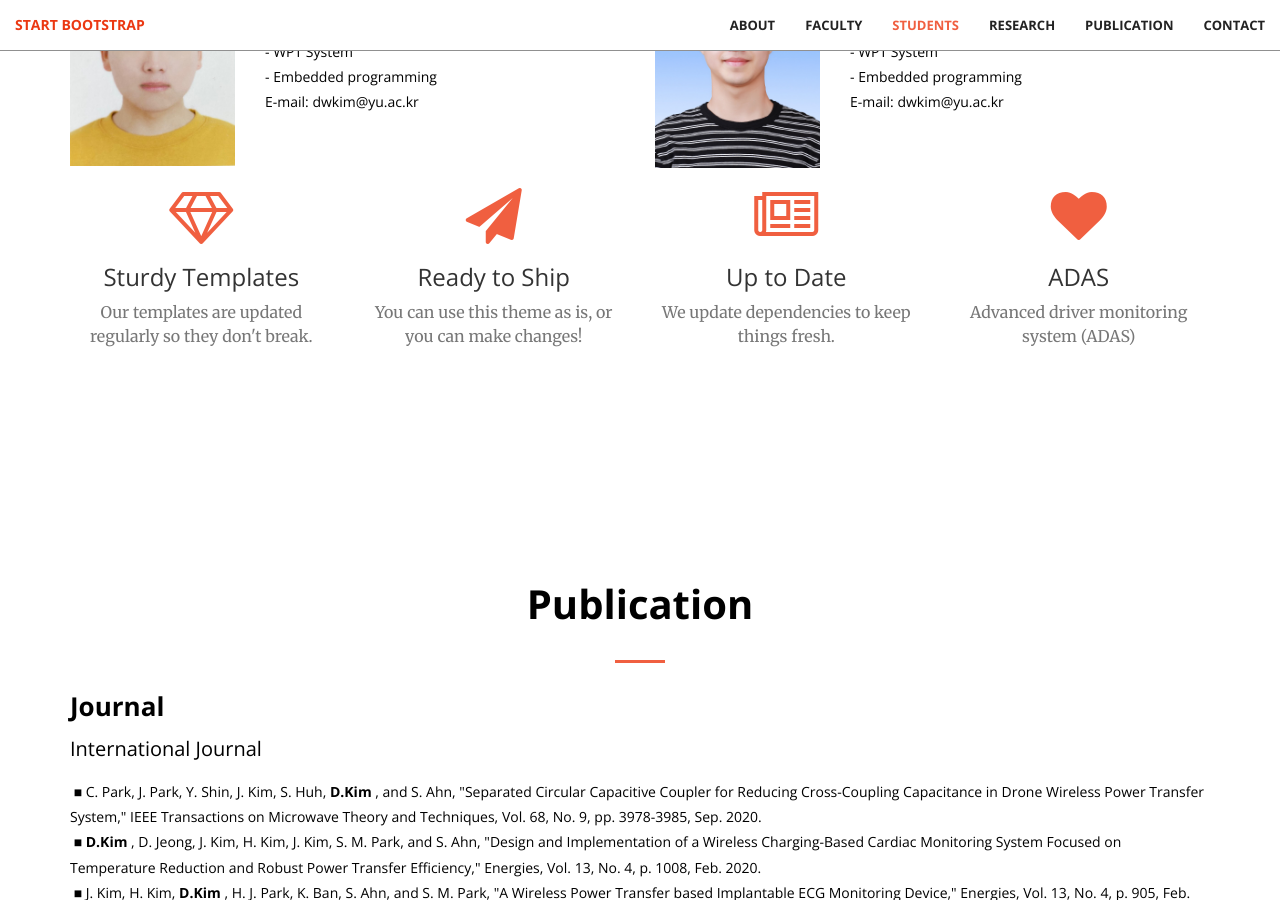
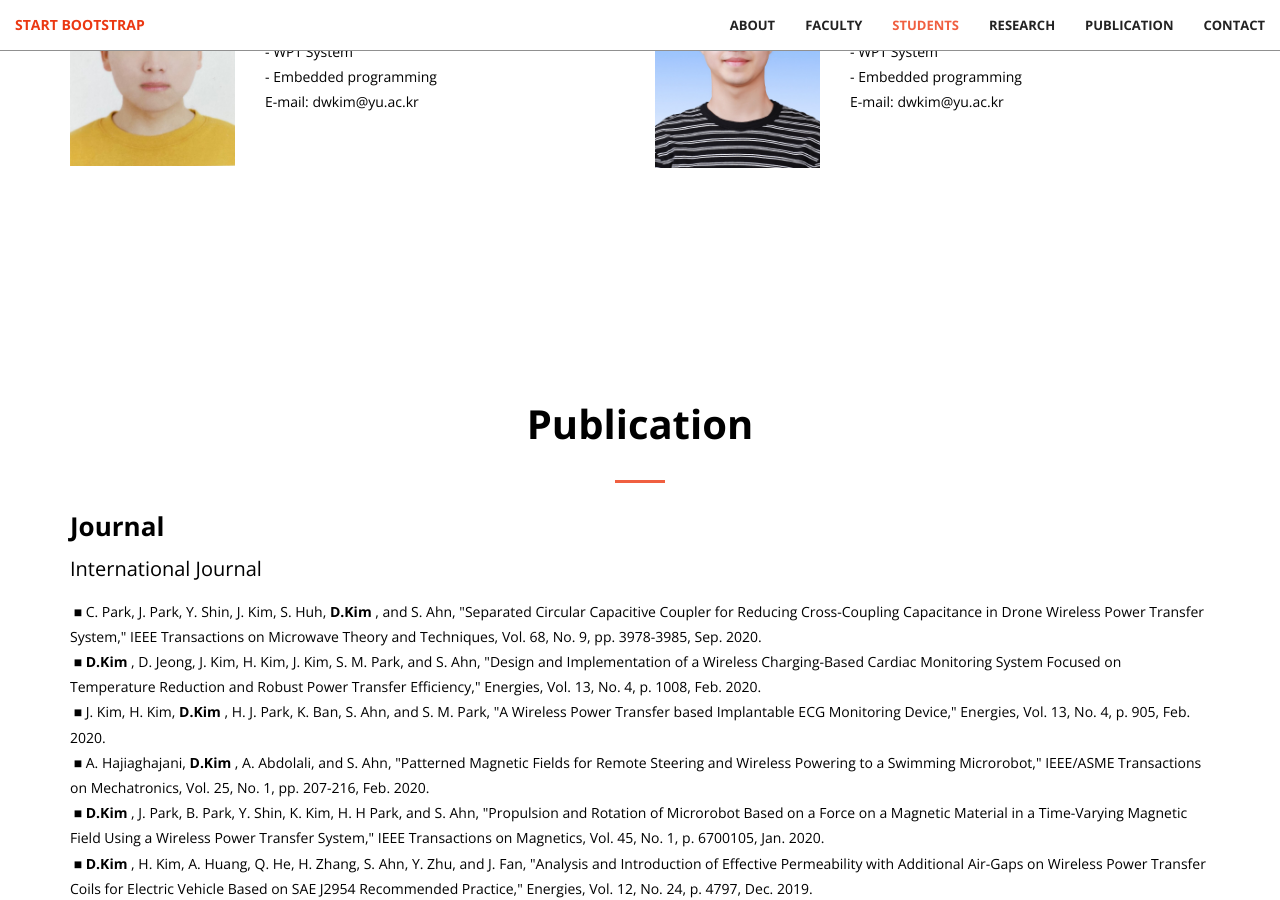
Before and after one commit to dwKim88/AEL, a Jekyll site: the page built from index.html, in a window 1280 px wide and 900 px high, scrolled down 4097 px. Built offline with Jekyll 4.4.1, drawn with Linux system fonts in a browser that asks for light colours.

Commit message:
Update students.html

```diff
--- a/_includes/students.html
+++ b/_includes/students.html
@@ -135,7 +135,7 @@
 
 
 
-
+<!--
     <div class="container">
         <div class="row">
             <div class="col-lg-3 col-md-6 text-center">
@@ -164,11 +164,11 @@
             <div class="col-lg-3 col-md-6 text-center">
                 <div class="service-box">
                     <i class="fa fa-4x fa-heart wow bounceIn text-primary" data-wow-delay=".3s"></i>
-                    <!-- <h3>Made with Love</h3> -->
-                    <h3>ADAS</h3>
+                    Made with Love</h3>
                     <p class="text-muted">Advanced driver monitoring system (ADAS)</p>
                 </div>
             </div>
         </div>
+        -->
     </div>
 </section>
```
